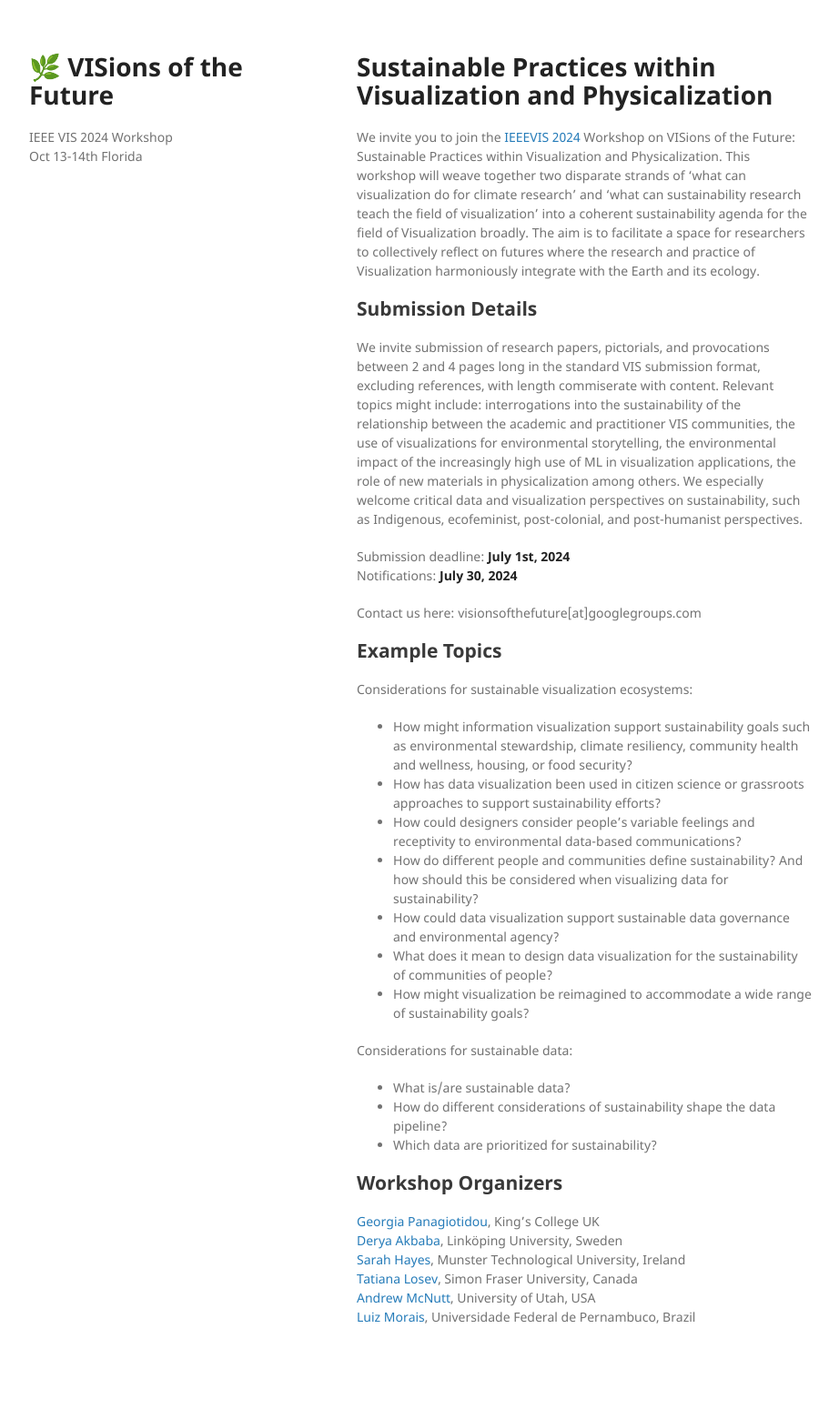
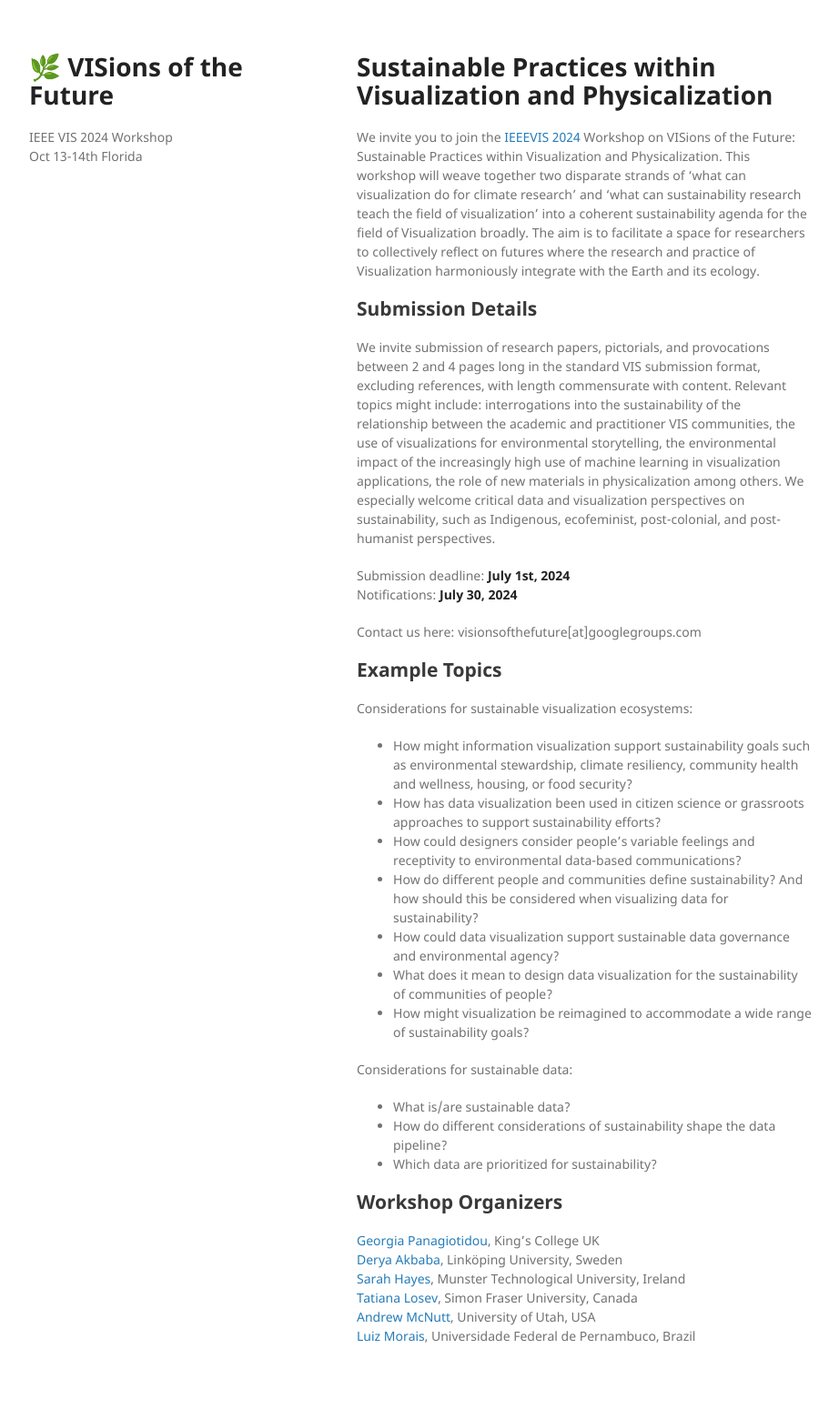
Before and after one commit to visionsofthefuture/visionsofthefuture.github.io, a Jekyll site: the page built from index.md, in a window 1280 px wide. Shown: the whole page at 91% size, without its empty margins (178-1100 px from the left). Built offline with Jekyll 4.4.1, drawn with Linux system fonts in a browser that asks for light colours; before the commit the page ends 1528 px from its top, so only the background shows below that.

Commit message:
Update index.md

```diff
--- a/index.md
+++ b/index.md
@@ -8,7 +8,7 @@ We invite you to join the [IEEEVIS 2024](https://ieeevis.org/year/2024/welcome )
 
 ## Submission Details
 
-We invite submission of research papers, pictorials, and provocations between 2 and 4 pages long in the standard VIS submission format, excluding references, with length commiserate with content. Relevant topics might include: interrogations into the sustainability of the relationship between the academic and practitioner VIS communities, the use of visualizations for environmental storytelling, the environmental impact of the increasingly high use of ML in visualization applications, the role of new materials in physicalization among others. We especially welcome critical data and visualization perspectives on sustainability, such as Indigenous, ecofeminist, post-colonial, and post-humanist perspectives.
+We invite submission of research papers, pictorials, and provocations between 2 and 4 pages long in the standard VIS submission format, excluding references, with length commensurate with content. Relevant topics might include: interrogations into the sustainability of the relationship between the academic and practitioner VIS communities, the use of visualizations for environmental storytelling, the environmental impact of the increasingly high use of machine learning in visualization applications, the role of new materials in physicalization among others. We especially welcome critical data and visualization perspectives on sustainability, such as Indigenous, ecofeminist, post-colonial, and post-humanist perspectives.
 
 Submission deadline: **July 1st, 2024**
 Notifications: **July 30, 2024**
```
